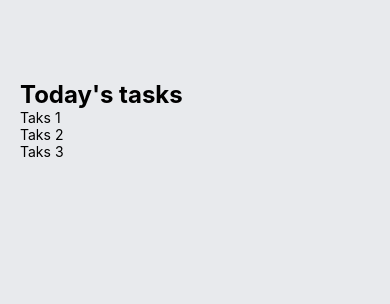
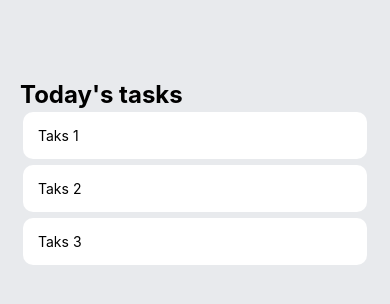
Before and after one commit to eric-antonio/TodoList, a React Native app: screen / in a window 390 px wide. Shown: the top 304 px of the page. Built offline with nearby package versions, Linux system fonts and the light colour scheme.

Commit message:
Update task.js

```diff
--- a/components/task.js
+++ b/components/task.js
@@ -24,5 +24,16 @@ const Task = (props)=>{
 }
 const styles = StyleSheet.create({
 
+    item:{
+        backgroundColor:'#FFF',
+        margin: 3,
+        padding: 15,
+        borderRadius: 10,
+    },
+    itemLeft:{},
+    square:{},
+    itemText:{},
+    circular:{},
+
 });
 export default Task;
```
